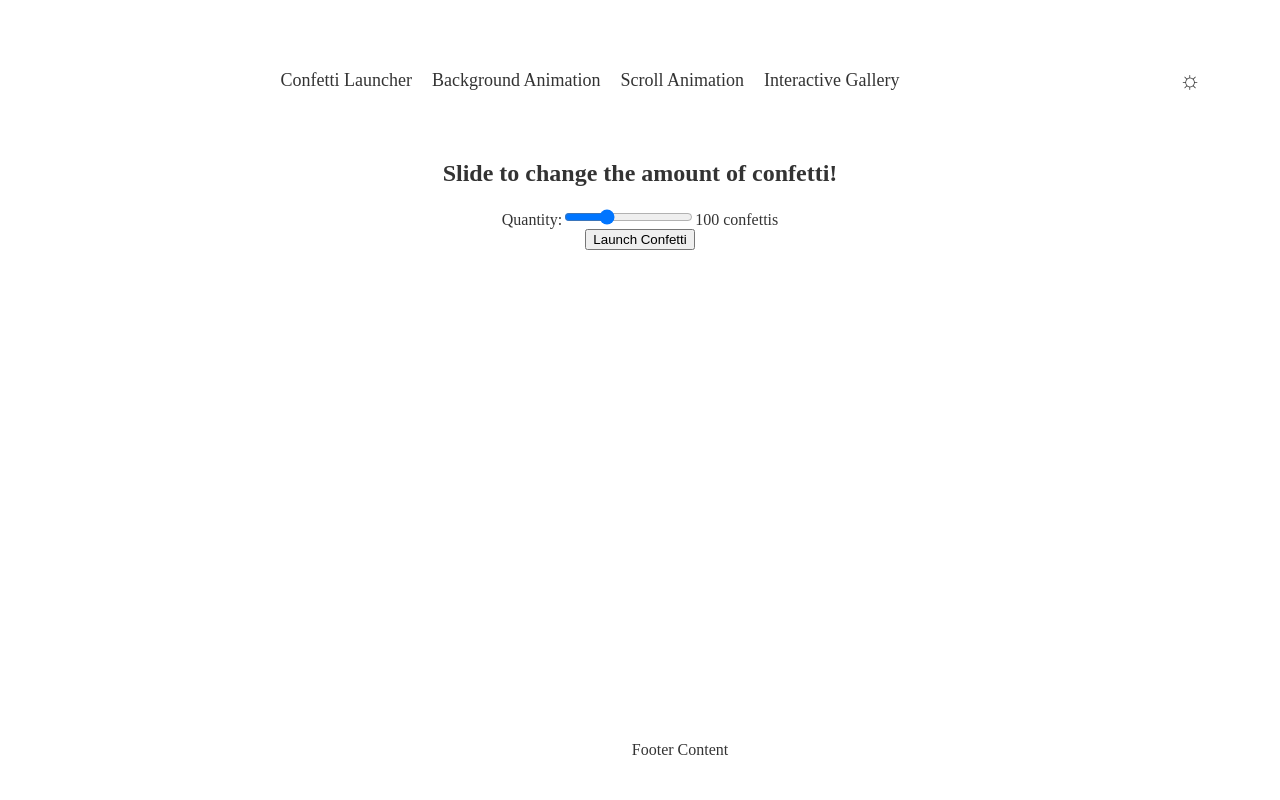
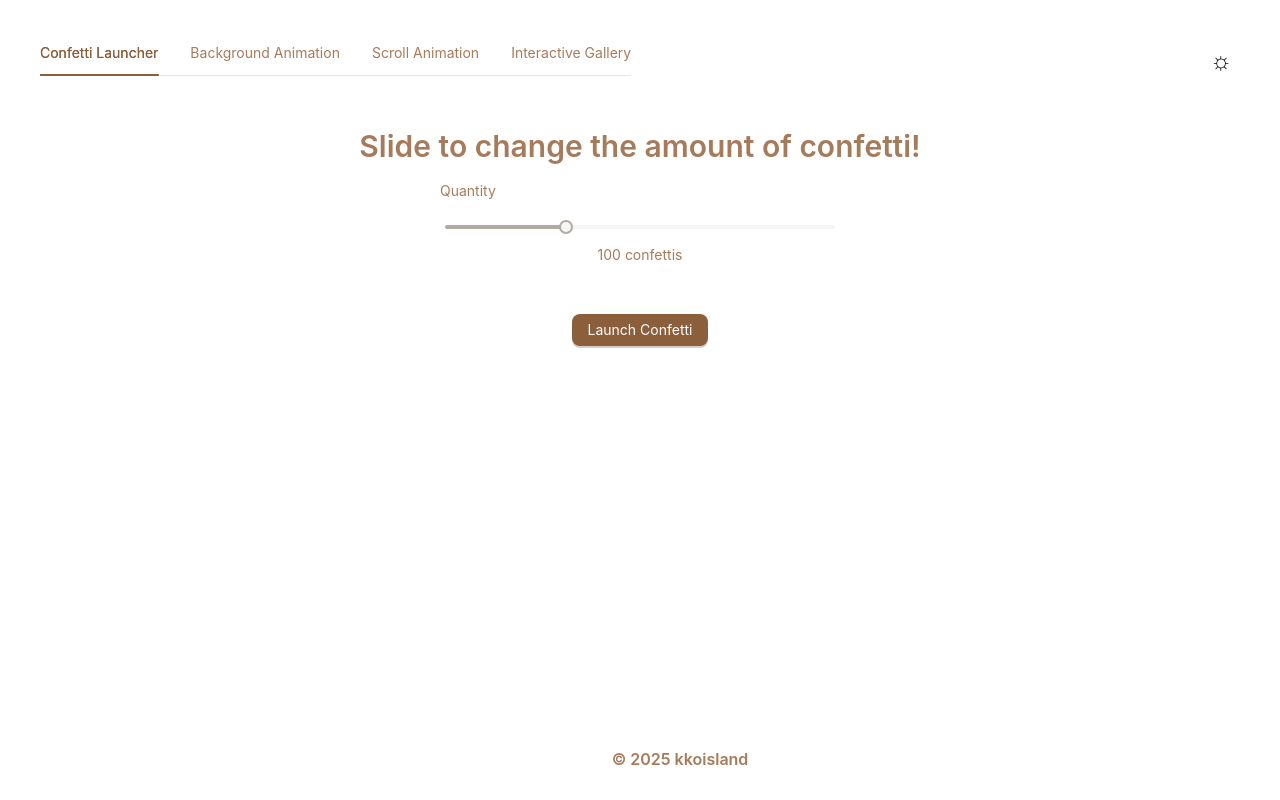
Before and after one commit to kkoisland/confetti-app, a React (Vite) app: page /#/gallery in a window 1280 px wide. Built offline with nearby package versions, Linux system fonts and the light colour scheme.

Commit message:
Use antd Components for Button, Form, Tabs, and Typography

```diff
--- a/src/components/ConfettiGallery/ConfettiGallery.tsx
+++ b/src/components/ConfettiGallery/ConfettiGallery.tsx
@@ -1,4 +1,5 @@
 import { useState } from 'react';
+import { Button, Typography, Space } from 'antd';
 import styles from './ConfettiGallery.module.css';
 import BasicConfetti from '../ConfettiEffects/BasicConfetti';
 import FireworksConfetti from '../ConfettiEffects/FireworksConfetti';
@@ -56,68 +57,59 @@ const ConfettiGallery = () => {
   };
 
   const handleCircleClick = (color: string) => {
+    setConfettiName('');
+    setShowBasicConfetti(false);
+    setShowFireworks(false);
+    setShowCherryBlossom(false);
+    setShowSnowConfetti(false);
+    setShowFreshLeavesConfetti(false);
+    setShowFallConfetti(false);
+    setShowChristmasStarsConfetti(false);
+
+    setTimeout(() => {
       if (color === colors.yellow) {
-      setShowBasicConfetti(false);
-      setTimeout(() => {
         setShowBasicConfetti(true);
         setConfettiName('This is Basic Confetti!');
-      }, 0);
       }
       if (color === colors.blue) {
-      setShowFireworks(false);
-      setTimeout(() => {
         setShowFireworks(true);
         setConfettiName('This is Fireworks Confetti!');
-      }, 0);
       }
       if (color === colors.pink) {
-      setShowCherryBlossom(false);
-      setTimeout(() => {
         setShowCherryBlossom(true);
         setConfettiName('This is Cherry Blossom Confetti!');
-      }, 0);
       }
       if (color === colors.lightBlue) {
-      setShowSnowConfetti(false);
-      setTimeout(() => {
         setShowSnowConfetti(true);
         setConfettiName('This is Snow Confetti!');
-      }, 0);
       }
       if (color === colors.green) {
-      setShowFreshLeavesConfetti(false);
-      setTimeout(() => {
         setShowFreshLeavesConfetti(true);
         setConfettiName('This is Fresh Leaves Confetti!');
-      }, 0);
       }
       if (color === colors.orange) {
-      setShowFallConfetti(false);
-      setTimeout(() => {
         setShowFallConfetti(true);
         setConfettiName('This is Fall Confetti!');
-      }, 0);
       }
       if (color === colors.red) {
-      setShowChristmasStarsConfetti(false);
-      setTimeout(() => {
         setShowChristmasStarsConfetti(true);
         setConfettiName('This is Christmas Stars Confetti!');
+      }
     }, 0);
-    }
   };
 
   return (
-    <div>
-      <button
+    <Space direction="vertical" size="large" style={{ width: '100%' }}>
+      <Button
+        type="primary"
         onClick={() => {
           randomizePositions();
           setConfettiName('');
         }}
       >
         Shuffle Circles
-      </button>
-      <h3>{confettiName}</h3>
+      </Button>
+      <Typography.Title level={4}>{confettiName}</Typography.Title>
       <div className={styles.container}>
         {Object.entries(colors).map(([colorName, color], index) => {
           const position = getPosition(index);
@@ -144,7 +136,7 @@ const ConfettiGallery = () => {
       {showFreshLeavesConfetti && <FreshLeavesConfetti />}
       {showFallConfetti && <FallConfetti />}
       {showChristmasStarsConfetti && <ChristmasStarsConfetti />}
-    </div>
+    </Space>
   );
 };
 
--- a/src/components/ConfettiLauncher/ConfettiLauncher.tsx
+++ b/src/components/ConfettiLauncher/ConfettiLauncher.tsx
@@ -1,12 +1,13 @@
-import React, { useState } from 'react';
+import { useState } from 'react';
+import { Button, Slider, Form, Space, Typography } from 'antd';
 import confetti from 'canvas-confetti';
 import { confettiPresets } from '../../data/confettiOptions';
 
 const ConfettiLauncher = () => {
   const [quantity, setQuantity] = useState(confettiPresets.normal.particleCount);
 
-  const handleQuantityChange = (event: React.ChangeEvent<HTMLInputElement>) => {
-    setQuantity(Number(event.target.value));
+  const handleQuantityChange = (value: number) => {
+    setQuantity(value);
   };
 
   const launchConfetti = () => {
@@ -19,22 +20,17 @@ const ConfettiLauncher = () => {
   };
 
   return (
-    <div>
-      <div>
-        <label htmlFor="quantity">Quantity:</label>
-        <input
-          type="range"
-          id="quantity"
-          name="quantity"
-          min="10"
-          max="300"
-          value={quantity}
-          onChange={handleQuantityChange}
-        />
-        <span>{quantity} confettis</span>
-      </div>
-      <button onClick={launchConfetti}>Launch Confetti</button>
-    </div>
+    <Space direction="vertical" size="large" style={{ width: '100%', maxWidth: 400 }}>
+      <Form layout="vertical">
+        <Form.Item label="Quantity">
+          <Slider min={10} max={300} value={quantity} onChange={handleQuantityChange} />
+          <Typography.Text>{quantity} confettis</Typography.Text>
+        </Form.Item>
+      </Form>
+      <Button type="primary" onClick={launchConfetti}>
+        Launch Confetti
+      </Button>
+    </Space>
   );
 };
 
--- a/src/components/Footer/Footer.tsx
+++ b/src/components/Footer/Footer.tsx
@@ -1,9 +1,10 @@
+import { Typography } from 'antd';
 import styles from './Footer.module.css';
 
 const Footer = ({ theme }: { theme: string }) => {
   return (
     <footer className={`${styles.footer} ${theme === 'dark' ? 'theme-dark' : 'theme-light'}`}>
-      <p>Footer Content</p>
+      <Typography.Title level={5}>© 2025 kkoisland</Typography.Title>
     </footer>
   );
 };
--- a/src/components/Header/Header.tsx
+++ b/src/components/Header/Header.tsx
@@ -1,4 +1,5 @@
-import styles from './Header.module.css';
+import { Tabs } from 'antd';
+import { useNavigate, useLocation } from 'react-router-dom';
 
 interface HeaderProps {
   theme: string;
@@ -6,27 +7,36 @@ interface HeaderProps {
 }
 
 const Header = ({ theme, toggleTheme }: HeaderProps) => {
+  const navigate = useNavigate();
+  const location = useLocation();
+
+  const items = [
+    { label: 'Confetti Launcher', key: '/' },
+    { label: 'Background Animation', key: '/background' },
+    { label: 'Scroll Animation', key: '/scroll' },
+    { label: 'Interactive Gallery', key: '/gallery' },
+  ];
+
   return (
-    <header className={styles.header}>
-      <nav className={styles.nav}>
-        <ul className={styles.navLinks}>
-          <li>
-            <a href="/">Confetti Launcher</a>
-          </li>
-          <li>
-            <a href="/background">Background Animation</a>
-          </li>
-          <li>
-            <a href="/scroll">Scroll Animation</a>
-          </li>
-          <li>
-            <a href="/gallery">Interactive Gallery</a>
-          </li>
-        </ul>
-      </nav>
+    <header style={{ display: 'flex', alignItems: 'center', padding: '10px 20px' }}>
+      <Tabs
+        activeKey={location.pathname}
+        onChange={(key) => navigate(key)}
+        items={items}
+        type="line"
+        centered
+      />
       <button
         onClick={toggleTheme}
-        className={`${styles.themeToggleButton} ${theme === 'dark' ? 'theme-dark' : 'theme-light'}`}
+        style={{
+          marginLeft: 'auto',
+          padding: '8px',
+          fontSize: '24px',
+          border: 'none', // 枠線を消す
+          background: 'none', // 背景色を消す
+          cursor: 'pointer', // マウスカーソルをポインターに
+          outline: 'none', // フォーカス時の枠を消す
+        }}
       >
         {theme === 'light' ? '☼' : '🌙'}
       </button>
--- a/src/components/ScrollAnimation/ScrollAnimation.tsx
+++ b/src/components/ScrollAnimation/ScrollAnimation.tsx
@@ -1,4 +1,5 @@
 import { useState, useEffect } from 'react';
+import { Typography } from 'antd';
 import confetti from 'canvas-confetti';
 import styles from './ScrollAnimation.module.css';
 
@@ -43,10 +44,10 @@ const ScrollAndHoverConfetti = () => {
 
   return (
     <>
-      <h1>Scroll Down to the Bottom...</h1>
       <div className={styles.container}>
-        <h1>Then, Hover the Yellow Circle to See Big Stars!</h1>
-
+        <Typography.Title level={2}>
+          Then, Hover the Yellow Circle to See Big Stars!
+        </Typography.Title>
         <div style={{ height: '2000px' }}></div>
 
         {/* 丸いボタンにホバーでConfetti発生 */}
--- a/src/pages/BackgroundAnimationPage.tsx
+++ b/src/pages/BackgroundAnimationPage.tsx
@@ -1,9 +1,10 @@
+import { Typography } from 'antd';
 import BackgroundAnimation from '../components/BackgroundAnimation/BackgroundAnimation';
 
 const BackgroundAnimationPage = () => {
   return (
     <div>
-      <h2>Move your mouse and give it a click!</h2>
+      <Typography.Title level={2}>Move your mouse and give it a click!</Typography.Title>
       <BackgroundAnimation />
     </div>
   );
--- a/src/pages/ConfettiGalleryPage.tsx
+++ b/src/pages/ConfettiGalleryPage.tsx
@@ -1,8 +1,9 @@
+import { Typography } from 'antd';
 import ConfettiGallary from '../components/ConfettiGallery/ConfettiGallery';
 const ConfettiGalleryPage = () => {
   return (
     <div>
-      <h1>Confetti Gallery</h1>
+      <Typography.Title level={2}>Enjoy Confetti Gallery!</Typography.Title>
       <ConfettiGallary />
     </div>
   );
--- a/src/pages/ConfettiLauncherPage.tsx
+++ b/src/pages/ConfettiLauncherPage.tsx
@@ -1,9 +1,23 @@
+// import ConfettiLauncher from '../components/ConfettiLauncher/ConfettiLauncher';
+
+// const ConfettiLauncherPage = () => {
+//   return (
+//     <div>
+//       <h2>Slide to change the amount of confetti!</h2>
+//       <ConfettiLauncher />
+//     </div>
+//   );
+// };
+
+// export default ConfettiLauncherPage;
+
 import ConfettiLauncher from '../components/ConfettiLauncher/ConfettiLauncher';
+import { Typography } from 'antd';
 
 const ConfettiLauncherPage = () => {
   return (
     <div>
-      <h2>Slide to change the amount of confetti!</h2>
+      <Typography.Title level={2}>Slide to change the amount of confetti!</Typography.Title>
       <ConfettiLauncher />
     </div>
   );
--- a/src/pages/ScrollAnimationPage.tsx
+++ b/src/pages/ScrollAnimationPage.tsx
@@ -1,9 +1,10 @@
+import { Typography } from 'antd';
 import ScrollAnimation from '../components/ScrollAnimation/ScrollAnimation';
 
 const ScrollAnimationPage = () => {
   return (
     <div>
-      <h1>Scroll Animation Page</h1>
+      <Typography.Title level={2}>Scroll Down to the Bottom...</Typography.Title>
       <ScrollAnimation />
     </div>
   );
--- a/src/theme.ts
+++ b/src/theme.ts
@@ -1,15 +1,30 @@
+// import type { ThemeConfig } from 'antd';
+
+// const theme: ThemeConfig = {
+//   token: {
+//     colorPrimary: '#8B5E3C', // メインのブラウン
+//     colorSuccess: '#6B8E23', // 成功時のオリーブグリーン
+//     colorWarning: '#D2B48C', // 警告のベージュ
+//     colorError: '#A0522D', // エラー時の赤みブラウン
+//     colorText: '#5C4033', // ダークチョコレート（文字色）
+//     colorBgBase: '#FDF6EE', // 背景はやさしいアイボリー
+//     borderRadius: 8, // やわらかさを出す角丸
+//   },
+// };
+
+// export default theme;
+
 import type { ThemeConfig } from 'antd';
 
 const theme: ThemeConfig = {
   token: {
-    colorPrimary: '#8B5E3C', // メインのブラウン
-    colorSuccess: '#6B8E23', // 成功時のオリーブグリーン
-    colorWarning: '#D2B48C', // 警告のベージュ
-    colorError: '#A0522D', // エラー時の赤みブラウン
-    colorText: '#5C4033', // ダークチョコレート（文字色）
-    colorBgBase: '#FDF6EE', // 背景はやさしいアイボリー
-    borderRadius: 8, // やわらかさを出す角丸
-    // fontFamily: `'Noto Sans JP', 'Roboto', sans-serif`, // 読みやすさ優先
+    colorPrimary: '#8B5E3C',
+    colorSuccess: '#6B8E23',
+    colorWarning: '#D2B48C',
+    colorError: '#A0522D',
+    colorText: '#A67B5B', // 茶色系の中間色（ライト・ダーク両方で見やすい）
+    colorBgBase: '#FDF6EE',
+    borderRadius: 8,
   },
 };
 
```
Lines whose indentation alone changed are shown as unchanged.
